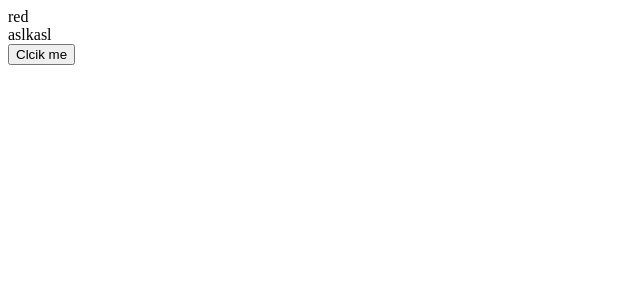
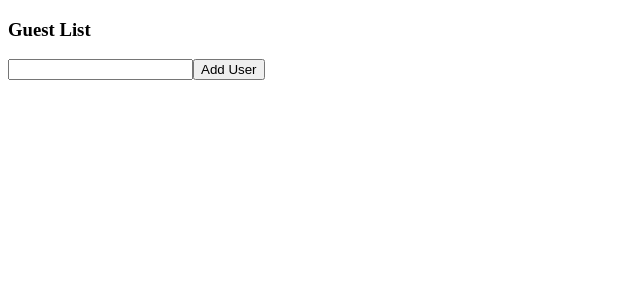
Before and after one commit to gauravcool/typescript-react-redux, a React (Create React App) app: page / in a window 1280 px wide. Shown: the top 300 px of the page, without its empty margins (0-640 px from the left). Built offline with nearby package versions, Linux system fonts and the light colour scheme.

Commit message:
State with Typescript

```diff
--- a/src/index.tsx
+++ b/src/index.tsx
@@ -1,13 +1,17 @@
 import ReactDOM from 'react-dom';
 import { createRoot } from 'react-dom/client';
 import Parent from './props/Parent';
+import GuestList from './state/GuestList';
 
 const App = () => {
     return <div>
-        <Parent />
+        <GuestList />
     </div>
 };
 
+// const container: any = document.querySelector('#root');
+// const root: any = createRoot(container);
+// root.render(App />);
 ReactDOM.render(
     <App />,
     document.querySelector('#root')
--- /dev/null
+++ b/src/state/GuestList.tsx
@@ -0,0 +1,13 @@
+import { useState } from "react";
+
+const GuestList: React.FC = () => {
+    const [name, setName] = useState('');
+
+    return <div>
+        <h3>Guest List</h3>
+        <input onChange={e=> setName(e.target.value)} />
+        <button>Add User</button>
+    </div>
+};
+
+export default GuestList;
```
